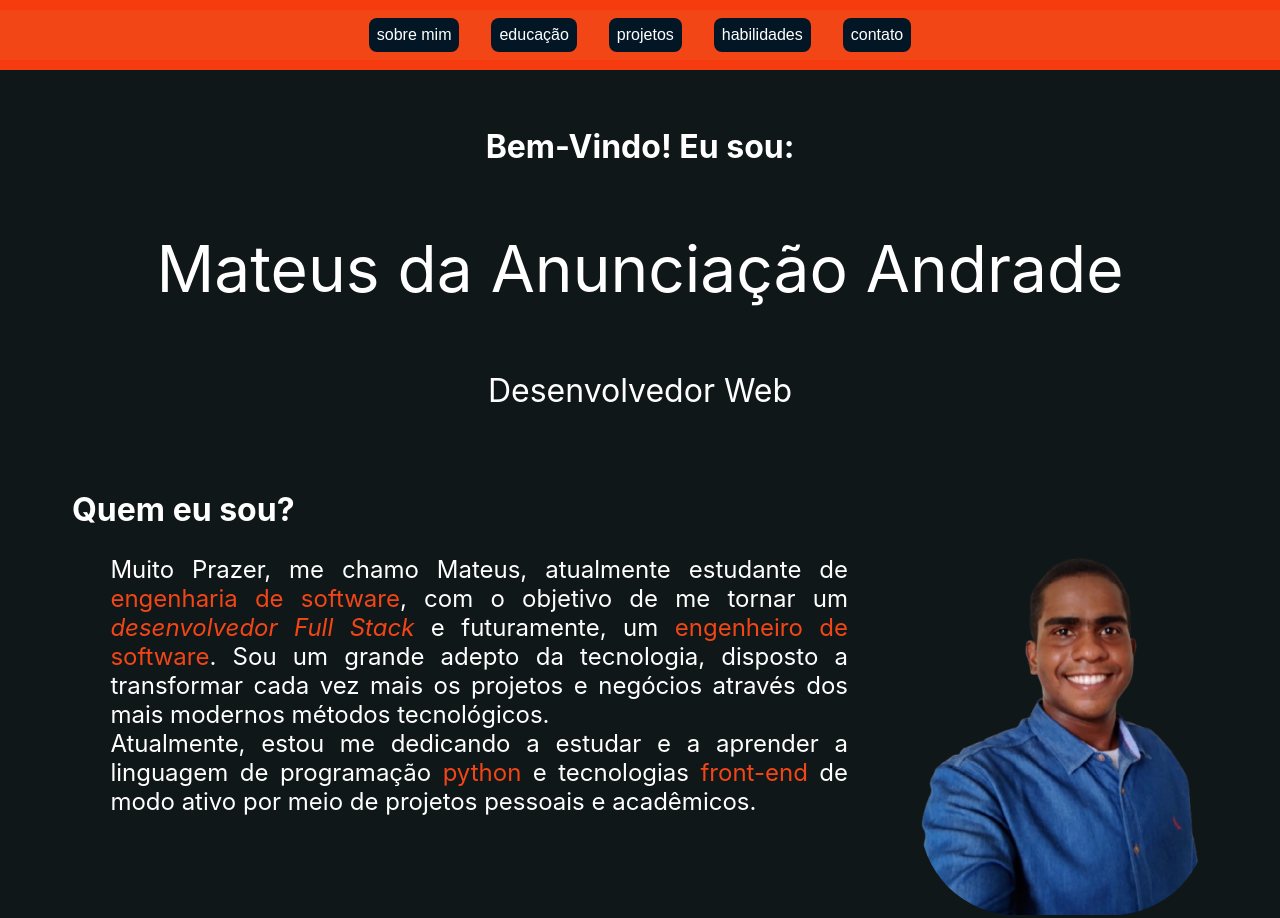
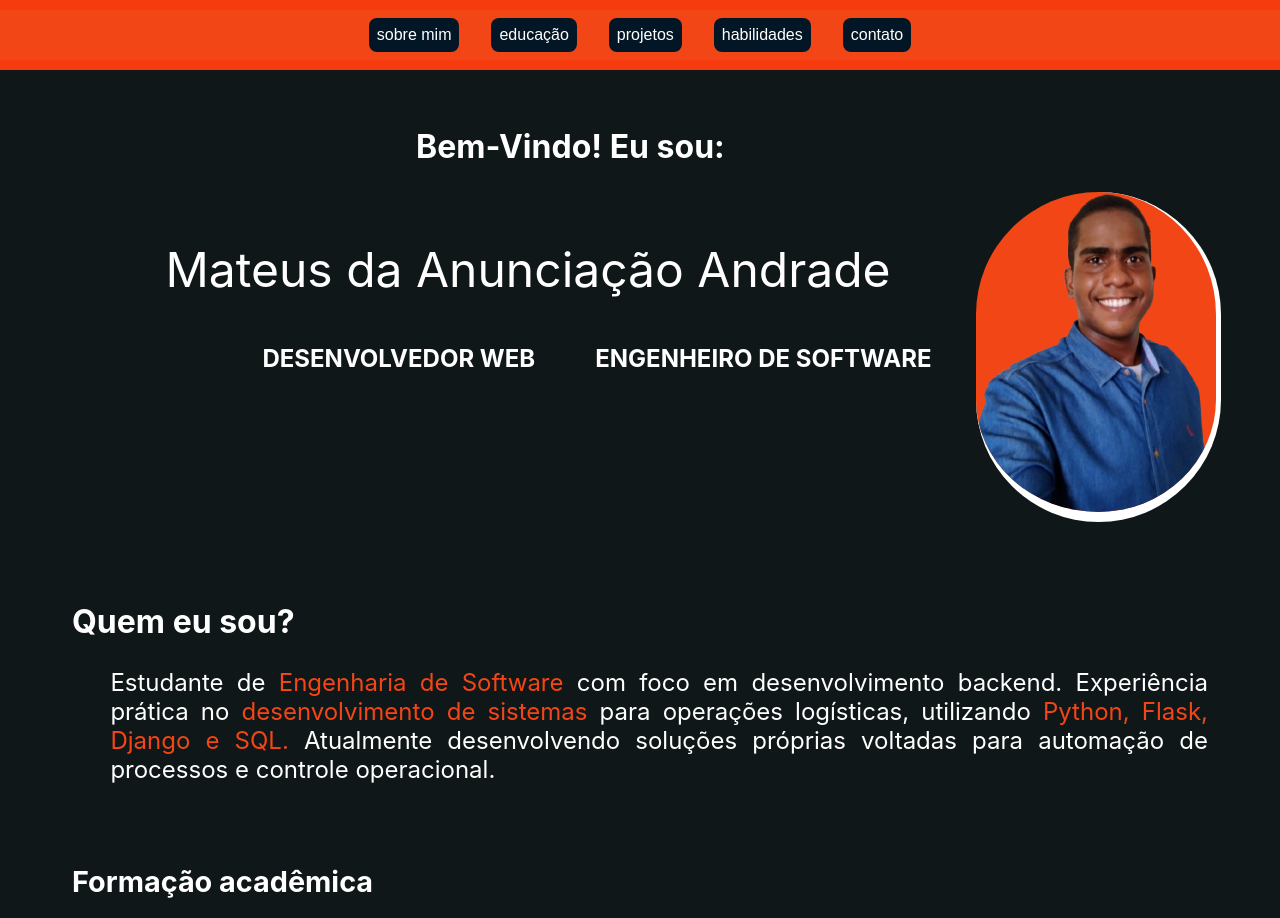
Before and after one commit to Mateus-An-Andrade/devmateusandrade, a plain HTML site: page index.html in a window 1280 px wide. Shown: the top 918 px of the page. Drawn offline with Linux system fonts and the light colour scheme.

Commit message:
Primeira alteração no portifolio!

```diff
--- a/Static/style.css
+++ b/Static/style.css
@@ -27,7 +27,7 @@ body{
 @keyframes surgir_esquerda {
     from{
         opacity: 0;
-        transform: translateX(-4.5em);
+        transform: translateX(-100%);
     }
 
     to{
@@ -41,7 +41,7 @@ body{
 @keyframes surgir_direita {
     from{
         opacity: 0;
-        transform: translatex(4.5em);
+        transform: translatex(100%);
     }
 
     to{
@@ -50,6 +50,9 @@ body{
     }
 
 }
+
+
+
 
 /*==================================================================*/
 /*==================================================================*/
@@ -210,25 +213,51 @@ body{
 }
 
 .identificacao{
-    margin-top: 1.2em;
-    text-align: center;
-    color: #fff;
+    position: relative;
+    width: 100%;
+    height: auto; /* Defina uma altura para ter espaço */
+    display: flex;
+    flex-direction: column;
+    align-items: flex-start;
+    margin-left: 2em;
+    color: #fff;
+}
+
+.conteiner_identificação{
+    width: 100%;
+    display: grid;
+    grid-template-columns: 70% 30%;
 }
 
 .boas_vindas{
     font-size: 2em;
     animation: surgir_de_cima 2s linear 0s;
+    margin-left: 30%;
 }
 
 .meu_nome{
-    font-size: 4em;
-    animation: surgir_de_cima 3s linear 0s
+    font-size: 3em;
+    animation: surgir_de_cima 3s linear 0s;
+    margin-left: 2em;
+    text-align: center;
 }
 
 .meu_trabalho{
-    font-size: 2em;
-    animation: surgir_de_cima 4s linear 0s;
-}
+    width: auto;
+    height: auto;
+    position: absolute;
+    display: flex;
+    justify-content: space-around;
+    align-items: center;
+    font-size: 1.5rem;
+    font-weight: bold;
+    text-transform: uppercase;
+    gap: 2.5em;
+    margin-top: 10%;
+    margin-left: 18%;
+    animation: surgir_esquerda 3s linear 0s;
+}
+
 /*==================================================================*/
 /*==================================================================*/
 /*==================================================================*/
@@ -266,12 +295,15 @@ body{
 
 
 .minha_imagem{
-    width: 12em;
-    height: 15em;
+    width: 15em;
+    height: 20em;
     margin-left: 3em;
     float: inline-end;
-    border-radius: 4em;
-    animation:surgir_direita 3s;
+    border-radius: 10em;
+    border-bottom: 10px solid;
+    border-right: 05px solid;
+    background-color: rgb(243, 70, 22);
+    animation: surgir_direita 4s;
 }
 /*==================================================================*/
 /*==================================================================*/
--- a/index.html
+++ b/index.html
@@ -24,18 +24,26 @@
 <body>
 
     <section class="identificacao">
+        <h1 class="boas_vindas">
+            Bem-Vindo! Eu sou:
+        </h1>
 
-            <h1 class="boas_vindas">
-                Bem-Vindo! Eu sou:
-            </h1>
+        <div class="conteiner_identificação">
 
             <p class="meu_nome">
                 Mateus da Anunciação Andrade
             </p>
 
-            <p class="meu_trabalho">
-                Desenvolvedor Web
-            </p>
+            <img class="minha_imagem" src="/Static\20240307_100212-removebg-preview.png" alt="minha foto pessoal">
+
+            <div class="meu_trabalho">
+                <p>Desenvolvedor Web </p>
+
+                <p> Engenheiro de Software</p>
+            </div>
+        </div>
+
+
     </section>
 <!-- a primeira section é a section de boas-vindas, com uma breve apresentação e meu objetivo profissional-->
 
@@ -47,12 +55,8 @@
 
         <p class="texto_sobre_mim">
 
-            <img class="minha_imagem" src="/Static\20240307_100212-removebg-preview.png" alt="minha foto pessoal">
-
-            Muito Prazer, me chamo Mateus, atualmente estudante de  <span class="palavras_importantes">engenharia de software</span>, com o objetivo de me tornar um <span class="palavras_importantes"> <i>desenvolvedor Full Stack</i></span> e futuramente, um <span class="palavras_importantes">engenheiro de software</span>.
-             Sou um grande adepto da tecnologia, disposto a transformar cada vez mais os projetos e negócios através dos mais modernos métodos tecnológicos.
-                <br>
-            Atualmente, estou me dedicando a estudar e a aprender a linguagem de programação <span class="palavras_importantes">python</span> e tecnologias <span class="palavras_importantes">front-end</span> de modo ativo por meio de projetos pessoais e acadêmicos.
+            Estudante de <span class="palavras_importantes">Engenharia de Software</span> com foco em desenvolvimento backend. Experiência prática no <span class="palavras_importantes">desenvolvimento de sistemas</span> para operações logísticas, utilizando <span class="palavras_importantes">Python, Flask, Django e SQL.</span>
+            Atualmente desenvolvendo soluções próprias voltadas para automação de processos e controle operacional.
         </p>
 
 
```
